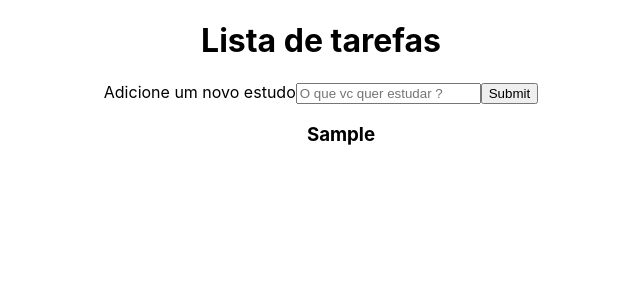
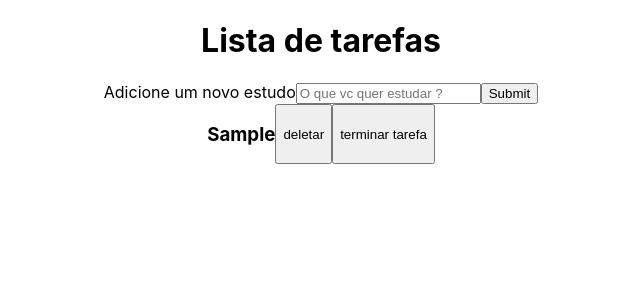
Before and after one commit to fabriciosw/Todo-front, a React (Create React App) app: page / in a window 1280 px wide. Both pictures are taken after typing "Sample" into the empty fields and a click on the input 828 px from the left and 93 px from the top of the page. Shown: the top 300 px of the page, without its empty margins (319-959 px from the left). Built offline with nearby package versions, Linux system fonts and the light colour scheme; the HTML template or start-up script is replaced by a standard one.

Commit message:
deleting and ending tasks

```diff
--- a/src/App.css
+++ b/src/App.css
@@ -1,38 +1,15 @@
 .App {
   text-align: center;
+  display: flex;
+  flex-direction: column;
 }
 
-.App-logo {
-  height: 40vmin;
-  pointer-events: none;
+.tarefa {
+  display: flex;
+  flex-direction: row;
+  justify-content: center;
 }
 
-@media (prefers-reduced-motion: no-preference) {
-  .App-logo {
-    animation: App-logo-spin infinite 20s linear;
-  }
+.finalizado {
+  display: none;
 }
-
-.App-header {
-  background-color: #282c34;
-  min-height: 100vh;
-  display: flex;
-  flex-direction: column;
-  align-items: center;
-  justify-content: center;
-  font-size: calc(10px + 2vmin);
-  color: white;
-}
-
-.App-link {
-  color: #61dafb;
-}
-
-@keyframes App-logo-spin {
-  from {
-    transform: rotate(0deg);
-  }
-  to {
-    transform: rotate(360deg);
-  }
-}
--- a/src/App.tsx
+++ b/src/App.tsx
@@ -4,8 +4,24 @@ import Formulario from './components/form';
 import Lista from './components/list';
 import { ITarefa } from './types/tarefa';
 
+
+
 function App() {
   const [tarefas, setTarefas] = useState<ITarefa[]>([]);
+
+  function deleteTask(id: string) {
+    return setTarefas(tarefas.filter((tarefa) => tarefa.id !== id))
+  }
+
+  function endTask(id:string) {
+    return setTarefas(tarefas.map((tarefa) => {
+      if(tarefa.id === id){
+        tarefa.done= true
+        console.log(tarefa)
+      }
+      return tarefa
+    }))
+  }
 
   return (
     <div className="App">
@@ -13,7 +29,7 @@ function App() {
         Lista de tarefas
       </h1>
         <Formulario setTarefas={setTarefas}></Formulario>
-        <Lista tarefas={tarefas}></Lista>
+        <Lista tarefas={tarefas} deleteTask={deleteTask} endTask={endTask}></Lista>
     </div>
   );
 }
--- a/src/components/form/index.tsx
+++ b/src/components/form/index.tsx
@@ -6,7 +6,8 @@ class Formulario extends React.Component<{
     setTarefas: React.Dispatch<React.SetStateAction<ITarefa[]>>
 }> {
     state = {
-        tarefa:""
+        tarefa:"",
+        done: false
     }
 
     adicionarTarefa(evento : React.FormEvent) {
--- a/src/components/list/index.tsx
+++ b/src/components/list/index.tsx
@@ -3,19 +3,26 @@ import { ITarefa } from "../../types/tarefa";
 
 interface Props {
     tarefas: ITarefa[],
+    deleteTask: (id: string) => void,
+    endTask: (id: string) => void
 }
 
-function Lista({ tarefas }: Props) {
+function Lista({ tarefas, deleteTask, endTask }: Props) {
     return(
         <aside>
-            <ul>
-                {tarefas.map((item) => (
+                {tarefas.map((item, index) => {
+                    return(
                     // <Item
                     //     {...item}
                     // />
-                    <h3>{item.tarefa}</h3>
-                ))}
-            </ul>
+
+                        <div className={`tarefa ${item.done ? 'finalizado' : ''}`} key={index}>
+                            <h3>{item.tarefa}</h3>
+                            <button onClick={() => deleteTask(item.id)}>deletar</button>
+                            <button onClick={() => endTask(item.id)}>terminar tarefa</button>
+                        </div>
+
+                )})}
         </aside>
     )
 }
--- a/src/types/tarefa.ts
+++ b/src/types/tarefa.ts
@@ -1,4 +1,5 @@
 export interface ITarefa {
     tarefa:string,
-    id: string
+    id: string,
+    done: boolean
 }
```
